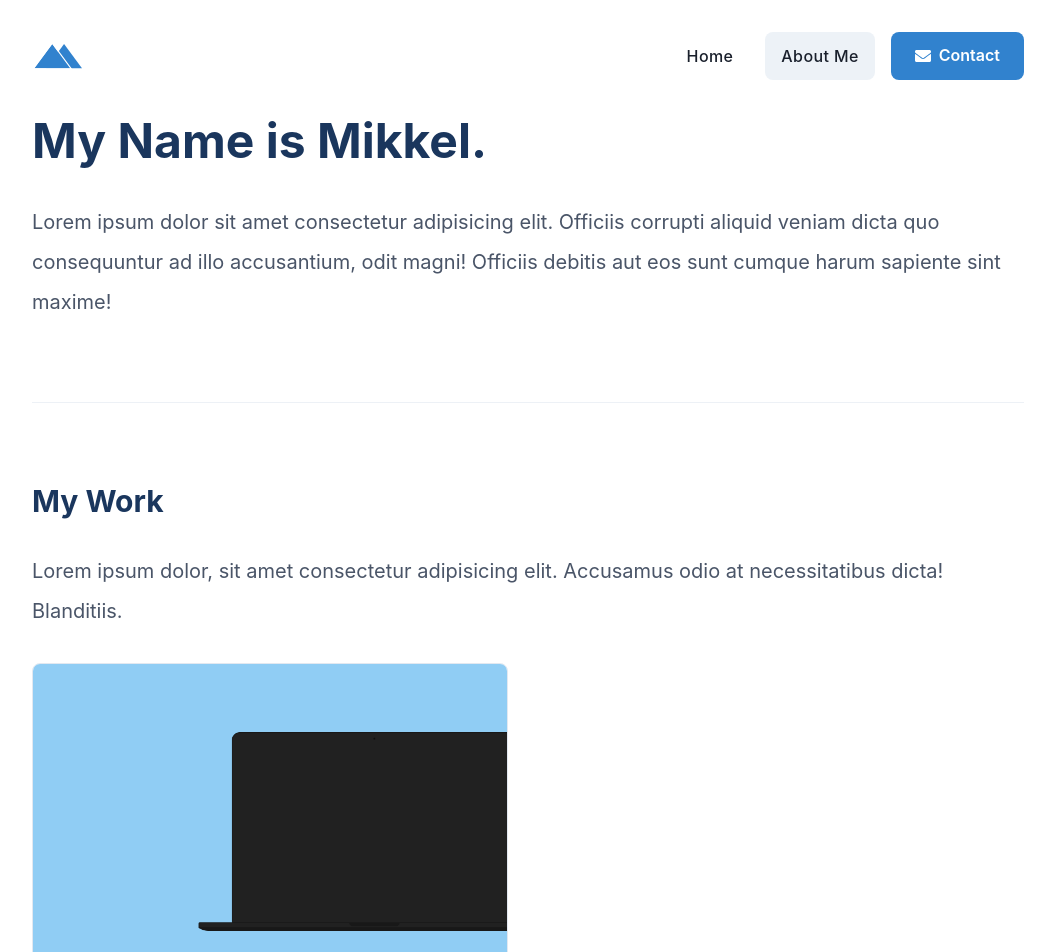
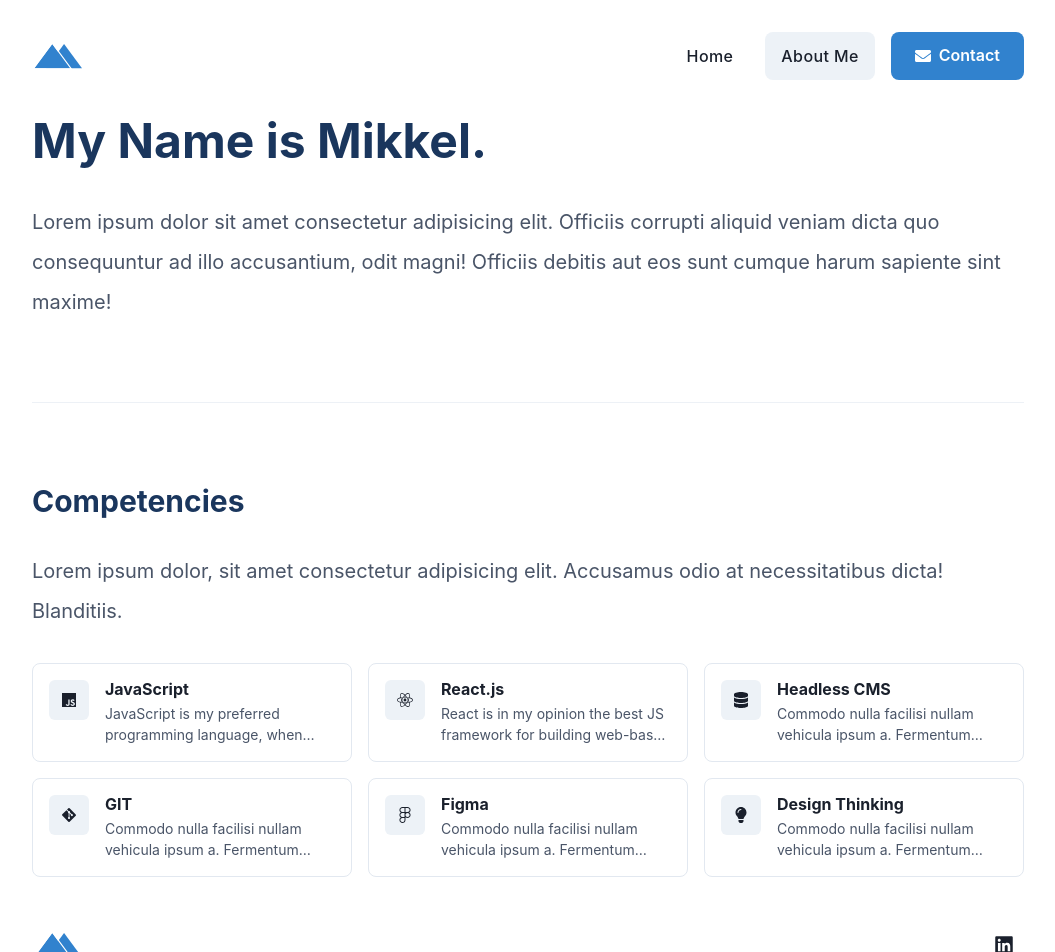
Before and after one commit to mikkelpetersen/mikkelpetersen-dk, a Next.js app: page /about in a window 1280 px wide. Shown: the top 952 px of the page, without its empty margins (112-1167 px from the left). Built offline with nearby package versions, Linux system fonts and the light colour scheme.

Commit message:
Updated About Page with Competencies

```diff
--- a/components/Posts.js
+++ b/components/Posts.js
@@ -19,7 +19,7 @@ const Posts = ({ posts }) => {
         </Text>
         <Grid
           templateColumns={["1fr", "1fr", "repeat(2, 1fr)", "repeat(2, 1fr)"]}
-          gap={10}
+          gap={4}
         >
           {posts.map(
             (post) =>
--- /dev/null
+++ b/components/Stack.js
@@ -0,0 +1,86 @@
+import ToolCard from "@/components/ToolCard";
+import { Box, Grid, Heading, SlideFade, Text } from "@chakra-ui/react";
+import {
+  FaDatabase,
+  FaFigma,
+  FaGitAlt,
+  FaJs,
+  FaLightbulb,
+  FaReact,
+} from "react-icons/fa";
+
+const Tools = [
+  {
+    name: "JavaScript",
+    description:
+      "JavaScript is my preferred programming language, when developing solutions.",
+    icon: <FaJs />,
+    url: "#",
+  },
+  {
+    name: "React.js",
+    description:
+      "React is in my opinion the best JS framework for building web-based solutions.",
+    icon: <FaReact />,
+    url: "#",
+  },
+  {
+    name: "Headless CMS",
+    description:
+      "Commodo nulla facilisi nullam vehicula ipsum a. Fermentum posuere.",
+    icon: <FaDatabase />,
+    url: "#",
+  },
+  {
+    name: "GIT",
+    description:
+      "Commodo nulla facilisi nullam vehicula ipsum a. Fermentum posuere.",
+    icon: <FaGitAlt />,
+    url: "#",
+  },
+  {
+    name: "Figma",
+    description:
+      "Commodo nulla facilisi nullam vehicula ipsum a. Fermentum posuere.",
+    icon: <FaFigma />,
+    url: "#",
+  },
+  {
+    name: "Design Thinking",
+    description:
+      "Commodo nulla facilisi nullam vehicula ipsum a. Fermentum posuere.",
+    icon: <FaLightbulb />,
+    url: "#",
+  },
+];
+
+const Stack = () => {
+  return (
+    <Box as="section">
+      <SlideFade in={true} offsetY={50} delay={0.2}>
+        <Heading as="h2" textColor="blue.900" fontSize="3xl">
+          Competencies
+        </Heading>
+        <Text
+          textColor="gray.600"
+          fontSize={{ base: "md", md: "xl" }}
+          lineHeight="taller"
+          my={{ base: 4, md: 8 }}
+        >
+          Lorem ipsum dolor, sit amet consectetur adipisicing elit. Accusamus
+          odio at necessitatibus dicta! Blanditiis.
+        </Text>
+        <Grid
+          templateColumns={["1fr", "1fr", "repeat(2, 1fr)", "repeat(3, 1fr)"]}
+          gap={4}
+        >
+          {Tools.map((tool) => (
+            <ToolCard key={tool.name} tool={tool} />
+          ))}
+        </Grid>
+      </SlideFade>
+    </Box>
+  );
+};
+
+export default Stack;
--- /dev/null
+++ b/components/ToolCard.js
@@ -0,0 +1,51 @@
+import {
+  Box,
+  Heading,
+  IconButton,
+  LinkBox,
+  LinkOverlay,
+  Text,
+} from "@chakra-ui/react";
+
+const ToolCard = ({ tool }) => {
+  return (
+    <LinkBox as="article">
+      <Box
+        display="flex"
+        width="100%"
+        transition=".15s"
+        borderWidth="1px"
+        borderRadius="lg"
+        p={4}
+        cursor="pointer"
+        role="group"
+        _hover={{
+          borderColor: "blue.500",
+        }}
+      >
+        <IconButton
+          as="a"
+          href={tool.url}
+          rel="noopener"
+          target="_blank"
+          aria-label={tool.name}
+          mr={4}
+          _groupHover={{ color: "blue.500" }}
+          icon={tool.icon}
+        />
+        <Box>
+          <LinkOverlay href={tool?.url} rel="noopener" isExternal>
+            <Heading as="h3" size="sm">
+              {tool.name}
+            </Heading>
+            <Text textColor="gray.600" fontSize="sm" mt={1} noOfLines={2}>
+              {tool.description}
+            </Text>
+          </LinkOverlay>
+        </Box>
+      </Box>
+    </LinkBox>
+  );
+};
+
+export default ToolCard;
--- a/pages/about.js
+++ b/pages/about.js
@@ -1,12 +1,9 @@
 import Layout from "@/components/Layout";
-import Posts from "@/components/Posts";
+import Stack from "@/components/Stack";
 import { Box, Divider, Heading, SlideFade, Text } from "@chakra-ui/react";
 import { NextSeo as SEO } from "next-seo";
-import fs from "fs";
-import matter from "gray-matter";
-import path from "path";
 
-const About = ({ posts }) => {
+const About = () => {
   return (
     <>
       <SEO title="About Me" />
@@ -35,7 +32,7 @@ const About = ({ posts }) => {
             </Box>
           </SlideFade>
           <Divider my={{ base: 10, md: 20 }} />
-          <Posts posts={posts} />
+          <Stack />
         </Box>
       </Layout>
     </>
@@ -43,23 +40,3 @@ const About = ({ posts }) => {
 };
 
 export default About;
-
-export const getStaticProps = async () => {
-  const posts = fs
-    .readdirSync(path.join(process.cwd(), "posts"))
-    .filter((path) => /\.mdx?$/.test(path))
-    .map((filePath) => {
-      const source = fs.readFileSync(
-        path.join(path.join(process.cwd(), "posts"), filePath)
-      );
-      const { content, data } = matter(source);
-
-      return {
-        content,
-        data,
-        filePath,
-      };
-    });
-
-  return { props: { posts } };
-};
```
